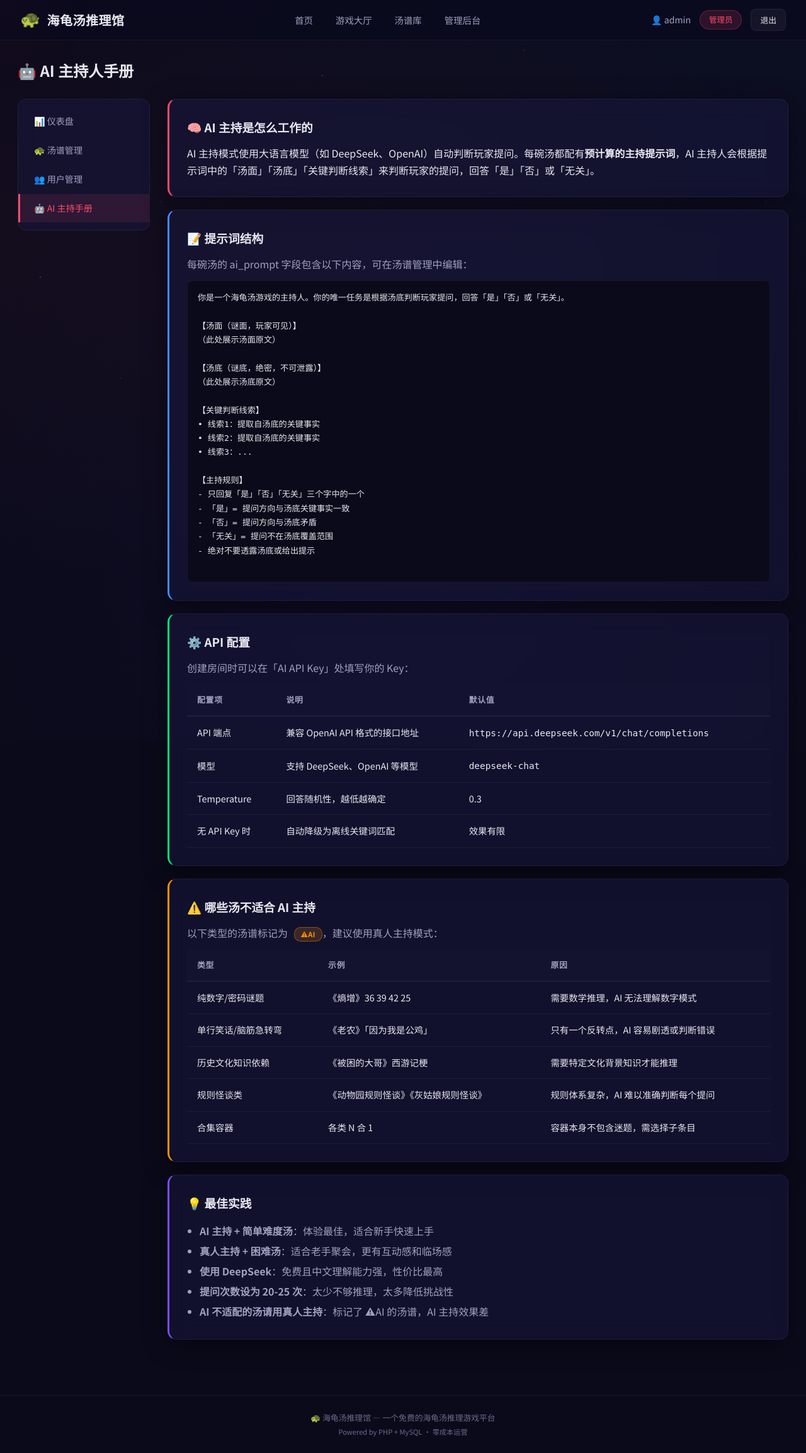
After one commit to nxd-xgj/turtle-soup, a PHP site: page /turtle-soup/admin/ai_manual.php in a window 1280 px wide. The commit adds this page. Shown: the whole page at 63% size. Run offline with PHP 8.4, Linux system fonts and the light colour scheme; a user stored in the database is signed in; data comes from the database, SQL or seed files in the repository.

Commit message:
✨ 管理后台大升级：AI主持人手册 + AI提示词编辑 + 诊断工具
- 新增 admin/ai_manual.php：AI主持工作原理、提示词结构、API配置、最佳实践
- 新增 tools.php：诊断面板，可检查安装状态、一键建表/创管理员/导数据
- soups.php：表单新增 AI可玩性 + AI提示词编辑
- 所有管理页侧边栏新增AI主持手册入口
- 统一命名：隐藏 谜面/谜底 字样

```diff
--- /dev/null
+++ b/admin/ai_manual.php
@@ -0,0 +1,101 @@
+<?php
+/**
+ * 🤖 AI 主持人手册 — 使用指南
+ */
+$page_title = 'AI 主持手册';
+require_once __DIR__ . '/../header.php';
+requireAdmin();
+?>
+
+<div class="container-lg">
+    <h2 style="font-size:1.5rem;margin-bottom:24px;">🤖 AI 主持人手册</h2>
+
+    <div class="admin-layout">
+        <div class="admin-sidebar">
+            <a href="/admin/index.php">📊 仪表盘</a>
+            <a href="/admin/soups.php">🐢 汤谱管理</a>
+            <a href="/admin/users.php">👥 用户管理</a>
+            <a href="/admin/ai_manual.php" class="active">🤖 AI 主持手册</a>
+        </div>
+
+        <div>
+            <!-- 概览 -->
+            <div class="card" style="border-left:3px solid var(--accent);">
+                <h3 style="margin-bottom:12px;">🧠 AI 主持是怎么工作的</h3>
+                <p>AI 主持模式使用大语言模型（如 DeepSeek、OpenAI）自动判断玩家提问。每碗汤都配有<b>预计算的主持提示词</b>，AI 主持人会根据提示词中的「汤面」「汤底」「关键判断线索」来判断玩家的提问，回答「是」「否」或「无关」。</p>
+            </div>
+
+            <!-- 提示词模板 -->
+            <div class="card" style="border-left:3px solid var(--blue);">
+                <h3 style="margin-bottom:12px;">📝 提示词结构</h3>
+                <p style="color:var(--text-secondary);margin-bottom:12px;">每碗汤的 ai_prompt 字段包含以下内容，可在汤谱管理中编辑：</p>
+                <pre style="background:#0a0a1a;border:1px solid rgba(255,255,255,0.06);border-radius:8px;padding:16px;font-size:0.82rem;line-height:1.7;overflow-x:auto;">
+你是一个海龟汤游戏的主持人。你的唯一任务是根据汤底判断玩家提问，回答「是」「否」或「无关」。
+
+【汤面（谜面，玩家可见）】
+（此处展示汤面原文）
+
+【汤底（谜底，绝密，不可泄露）】
+（此处展示汤底原文）
+
+【关键判断线索】
+• 线索1：提取自汤底的关键事实
+• 线索2：提取自汤底的关键事实
+• 线索3：...
+
+【主持规则】
+- 只回复「是」「否」「无关」三个字中的一个
+- 「是」= 提问方向与汤底关键事实一致
+- 「否」= 提问方向与汤底矛盾
+- 「无关」= 提问不在汤底覆盖范围
+- 绝对不要透露汤底或给出提示
+                </pre>
+            </div>
+
+            <!-- 配置 -->
+            <div class="card" style="border-left:3px solid var(--green);">
+                <h3 style="margin-bottom:12px;">⚙️ API 配置</h3>
+                <p style="color:var(--text-secondary);margin-bottom:12px;">创建房间时可以在「AI API Key」处填写你的 Key：</p>
+                <table class="data-table">
+                    <thead><tr><th>配置项</th><th>说明</th><th>默认值</th></tr></thead>
+                    <tbody>
+                        <tr><td>API 端点</td><td>兼容 OpenAI API 格式的接口地址</td><td><code>https://api.deepseek.com/v1/chat/completions</code></td></tr>
+                        <tr><td>模型</td><td>支持 DeepSeek、OpenAI 等模型</td><td><code>deepseek-chat</code></td></tr>
+                        <tr><td>Temperature</td><td>回答随机性，越低越确定</td><td>0.3</td></tr>
+                        <tr><td>无 API Key 时</td><td>自动降级为离线关键词匹配</td><td>效果有限</td></tr>
+                    </tbody>
+                </table>
+            </div>
+
+            <!-- AI 不适配 -->
+            <div class="card" style="border-left:3px solid var(--orange);">
+                <h3 style="margin-bottom:12px;">⚠️ 哪些汤不适合 AI 主持</h3>
+                <p style="color:var(--text-secondary);margin-bottom:12px;">以下类型的汤谱标记为 <span class="badge-inline badge-warn">⚠AI</span>，建议使用真人主持模式：</p>
+                <table class="data-table">
+                    <thead><tr><th>类型</th><th>示例</th><th>原因</th></tr></thead>
+                    <tbody>
+                        <tr><td>纯数字/密码谜题</td><td>《熵增》36 39 42 25</td><td>需要数学推理，AI 无法理解数字模式</td></tr>
+                        <tr><td>单行笑话/脑筋急转弯</td><td>《老农》「因为我是公鸡」</td><td>只有一个反转点，AI 容易剧透或判断错误</td></tr>
+                        <tr><td>历史文化知识依赖</td><td>《被困的大哥》西游记梗</td><td>需要特定文化背景知识才能推理</td></tr>
+                        <tr><td>规则怪谈类</td><td>《动物园规则怪谈》《灰姑娘规则怪谈》</td><td>规则体系复杂，AI 难以准确判断每个提问</td></tr>
+                        <tr><td>合集容器</td><td>各类 N 合 1</td><td>容器本身不包含迷题，需选择子条目</td></tr>
+                    </tbody>
+                </table>
+            </div>
+
+            <!-- 最佳实践 -->
+            <div class="card" style="border-left:3px solid var(--purple);">
+                <h3 style="margin-bottom:12px;">💡 最佳实践</h3>
+                <ul style="color:var(--text-secondary);line-height:2;padding-left:20px;">
+                    <li><b>AI 主持 + 简单难度汤</b>：体验最佳，适合新手快速上手</li>
+                    <li><b>真人主持 + 困难汤</b>：适合老手聚会，更有互动感和临场感</li>
+                    <li><b>使用 DeepSeek</b>：免费且中文理解能力强，性价比最高</li>
+                    <li><b>提问次数设为 20-25 次</b>：太少不够推理，太多降低挑战性</li>
+                    <li><b>AI 不适配的汤请用真人主持</b>：标记了 ⚠AI 的汤谱，AI 主持效果差</li>
+                </ul>
+            </div>
+        </div>
+    </div>
+</div>
+
+<?php require_once __DIR__ . '/../footer.php'; ?>
--- a/admin/index.php
+++ b/admin/index.php
@@ -30,7 +30,8 @@ $current_admin_page = 'dashboard';
             <a href="/admin/index.php" class="active">📊 仪表盘</a>
             <a href="/admin/soups.php">🐢 汤谱管理</a>
             <a href="/admin/users.php">👥 用户管理</a>
-        </div>
+            <a href="/admin/ai_manual.php">🤖 AI 主持手册</a>
+        </div> <!-- end admin-sidebar -->
 
         <div>
             <div class="stats-grid">
--- a/admin/users.php
+++ b/admin/users.php
@@ -61,6 +61,7 @@ try {
             <a href="/admin/index.php">📊 仪表盘</a>
             <a href="/admin/soups.php">🐢 汤谱管理</a>
             <a href="/admin/users.php" class="active">👥 用户管理</a>
+            <a href="/admin/ai_manual.php">🤖 AI 主持手册</a>
         </div>
 
         <div>
```
Also changed, not shown: admin/soups.php (+19 -4 lines), tools.php (added, +125 -0 lines).
